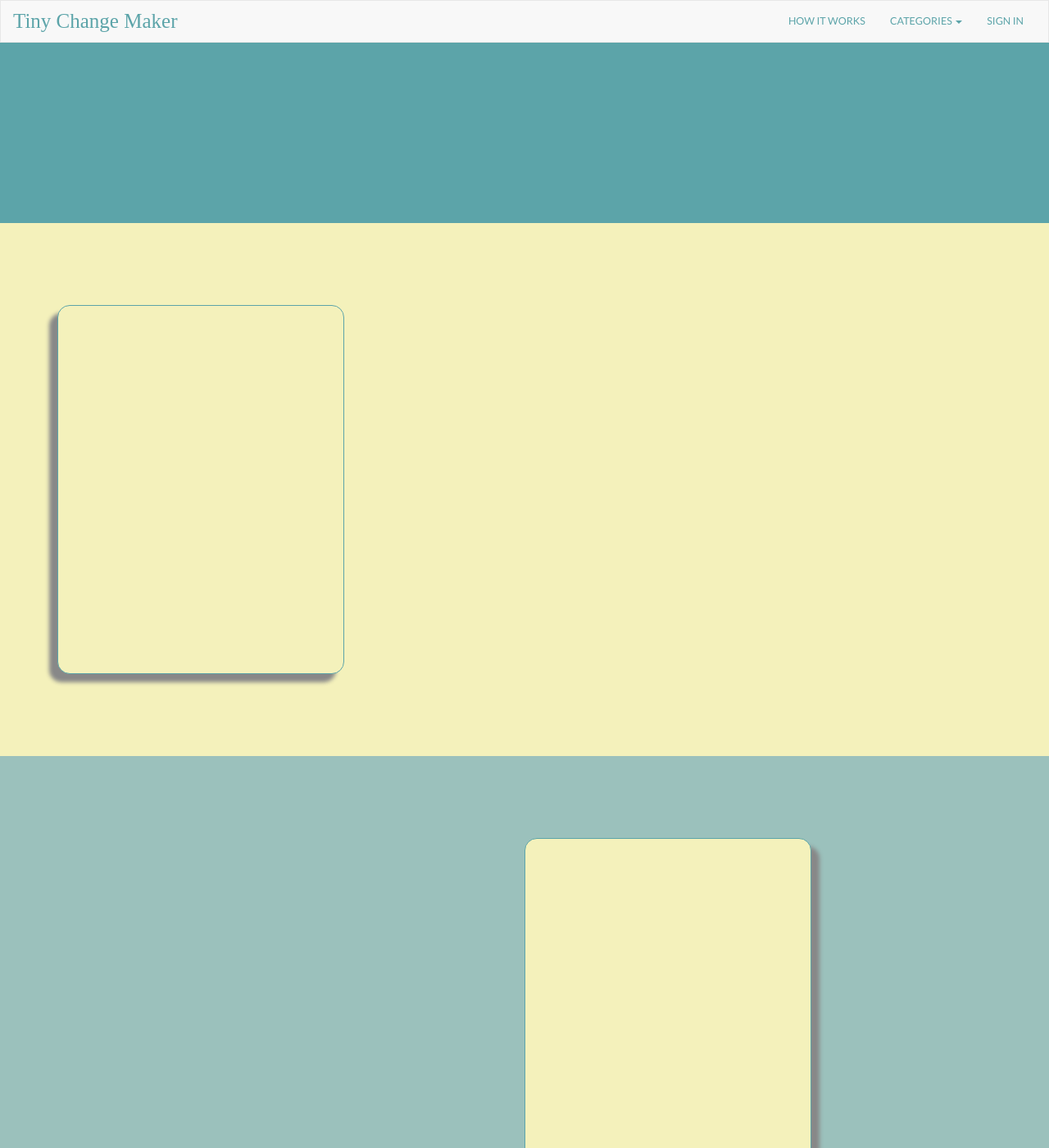
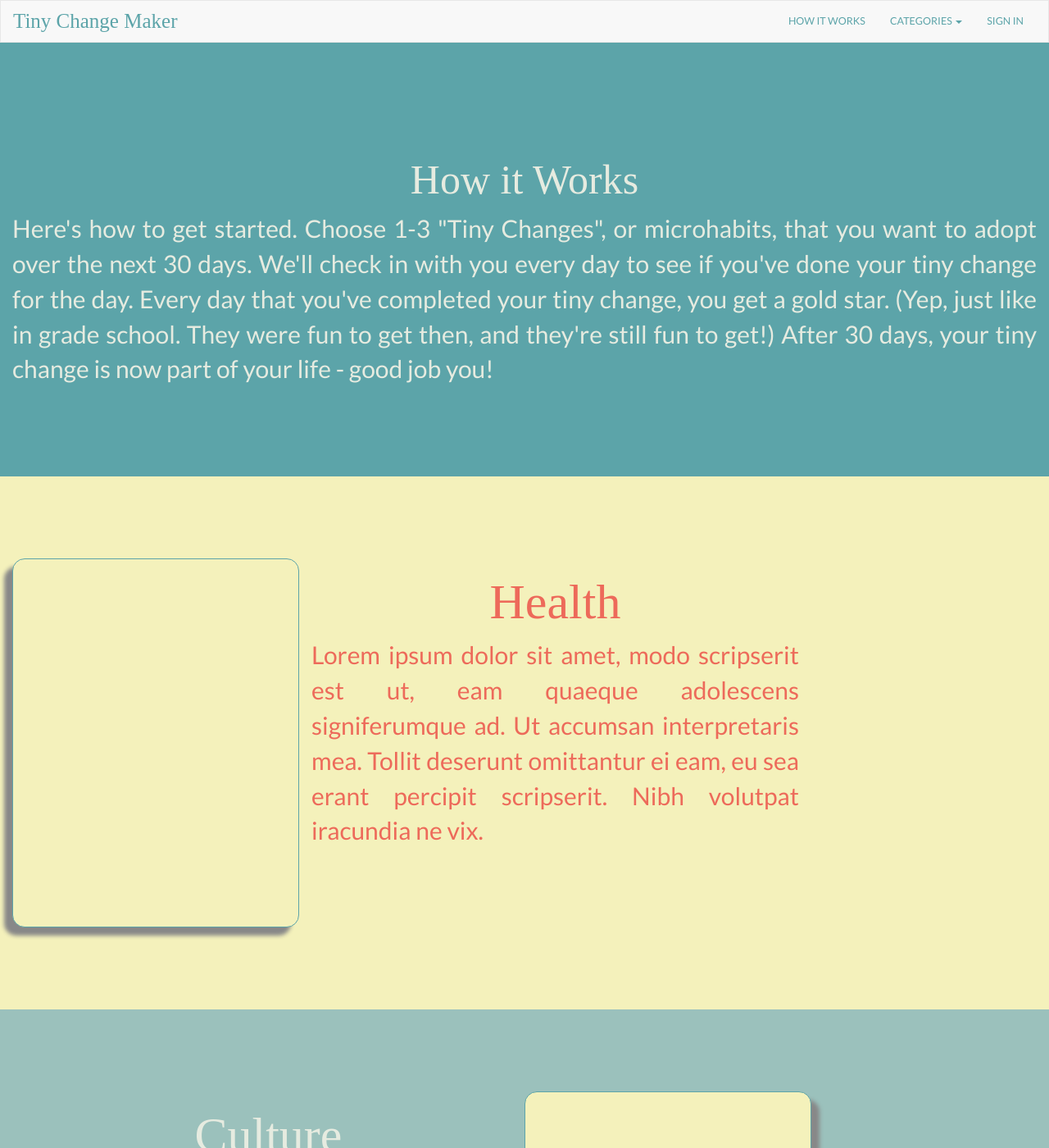
Before and after one commit to emmvalenti/emmvalenti.github.io, a Jekyll site: the page TCM/how-it-works.html, which Jekyll copies as it is, in a window 1280 px wide and 1400 px high. Shown: the whole window at 82% size. Built offline with Jekyll 4.4.1, drawn with Linux system fonts in a browser that asks for light colours; some web fonts are replaced; some of the changed text lies outside the part shown.

Commit message:
add content, lorem ipsum, fix divs, rows

```diff
--- a/TCM/how-it-works.html
+++ b/TCM/how-it-works.html
@@ -46,45 +46,55 @@
 	</header>
 
 	<section id="intro">
-		<div class="container">
-
-		</div> <!--container-->
+		<div class="row">
+			<h1>How it Works</h1>
+				<p>Here's how to get started. Choose 1-3 "Tiny Changes", or microhabits, that you want to adopt over the next 30 days. We'll check in with you every day to see if you've done your tiny change for the day. Every day that you've completed your tiny change, you get a gold star. (Yep, just like in grade school. They were fun to get then, and they're still fun to get!) After 30 days, your tiny change is now part of your life - good job you!
+				</p>
+		</div>
 	</section> <!--intro-->
 
 	<section id="health">
-		<div class="container">
+			<div class="row">
 				<div class="col-md-6 card">
 				</div>
 				<div class="col-md-6">
+					<h2>Health</h2>
+					<p>Lorem ipsum dolor sit amet, modo scripserit est ut, eam quaeque adolescens signiferumque ad. Ut accumsan interpretaris mea. Tollit deserunt omittantur ei eam, eu sea erant percipit scripserit. Nibh volutpat iracundia ne vix.</p>
 				</div>
-		</div> <!--container-->
+			</div> <!--row-->
 	</section> <!--health-->
 
 	<section id="culture">
-		<div class="container">
+		<div class="row">
 				<div class="col-md-6">
+					<h2>Culture</h2>
+					<p>Lorem ipsum dolor sit amet, modo scripserit est ut, eam quaeque adolescens signiferumque ad. Ut accumsan interpretaris mea. Tollit deserunt omittantur ei eam, eu sea erant percipit scripserit. Nibh volutpat iracundia ne vix.</p>
 				</div>
 				<div class="col-md-6 card card-right">
 				</div>
-		</div> <!--container-->
+		</div> <!--row-->
 	</section> <!--culture-->
 
 	<section id="happiness">
-		<div class="container">
+		<div class="row">
 				<div class="col-md-6 card">
 				</div>
 				<div class="col-md-6">
+					<h2>Happiness</h2>
+					<p>Lorem ipsum dolor sit amet, modo scripserit est ut, eam quaeque adolescens signiferumque ad. Ut accumsan interpretaris mea. Tollit deserunt omittantur ei eam, eu sea erant percipit scripserit. Nibh volutpat iracundia ne vix.</p>
 				</div>
-		</div> <!--container-->
+		</div> <!--row-->
 	</section> <!--happiness-->
 
 	<section id="digital">
-		<div class="container">
+		<div class="row">
 				<div class="col-md-6">
+					<h2>Digital</h2>
+					<p>Lorem ipsum dolor sit amet, modo scripserit est ut, eam quaeque adolescens signiferumque ad. Ut accumsan interpretaris mea. Tollit deserunt omittantur ei eam, eu sea erant percipit scripserit. Nibh volutpat iracundia ne vix.</p>
 				</div>
 				<div class="col-md-6 card card-right">
 				</div>
-		</div> <!--container-->
+		</div> <!--row-->
 	</section> <!--digital-->
 
 	<footer>
```
Lines whose indentation alone changed are shown as unchanged.
